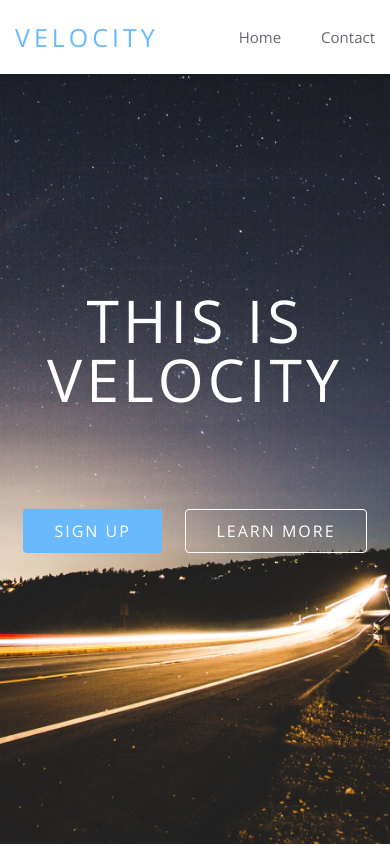
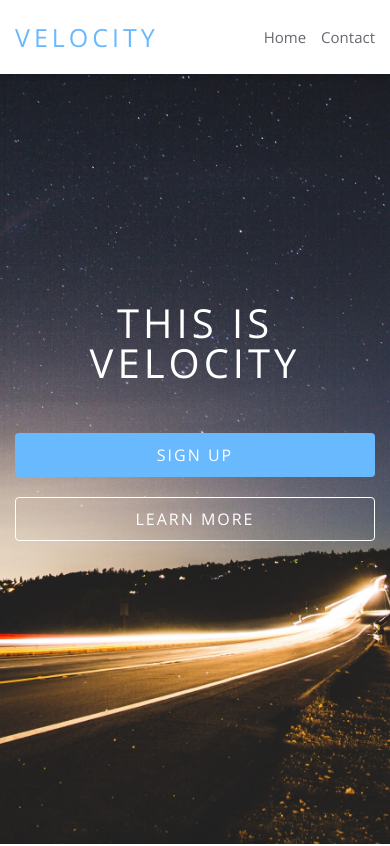
Before and after one commit to artur-stark/velocity-adaptive, a plain HTML site: page index.html in a window 390 px wide. Shown: the top 846 px of the page. Drawn offline with nearby package versions, Linux system fonts and the light colour scheme.

Commit message:
Added adaptive

```diff
--- a/style.css
+++ b/style.css
@@ -381,3 +381,20 @@ p{
 	color: #9E9E9E;
 	text-align: center;
 }
+
+@media (max-width: 400px) {
+	.header__nav li + li {
+		margin-left: 15px;
+	}
+	.welcome__caption {
+		font-size: 40px;
+		margin-bottom: 50px;
+	}
+	.welcome__links a{
+		display: block;
+	}
+	.welcome__links * + *{
+		margin: 0;
+		margin-top: 20px;
+	}
+}
```
